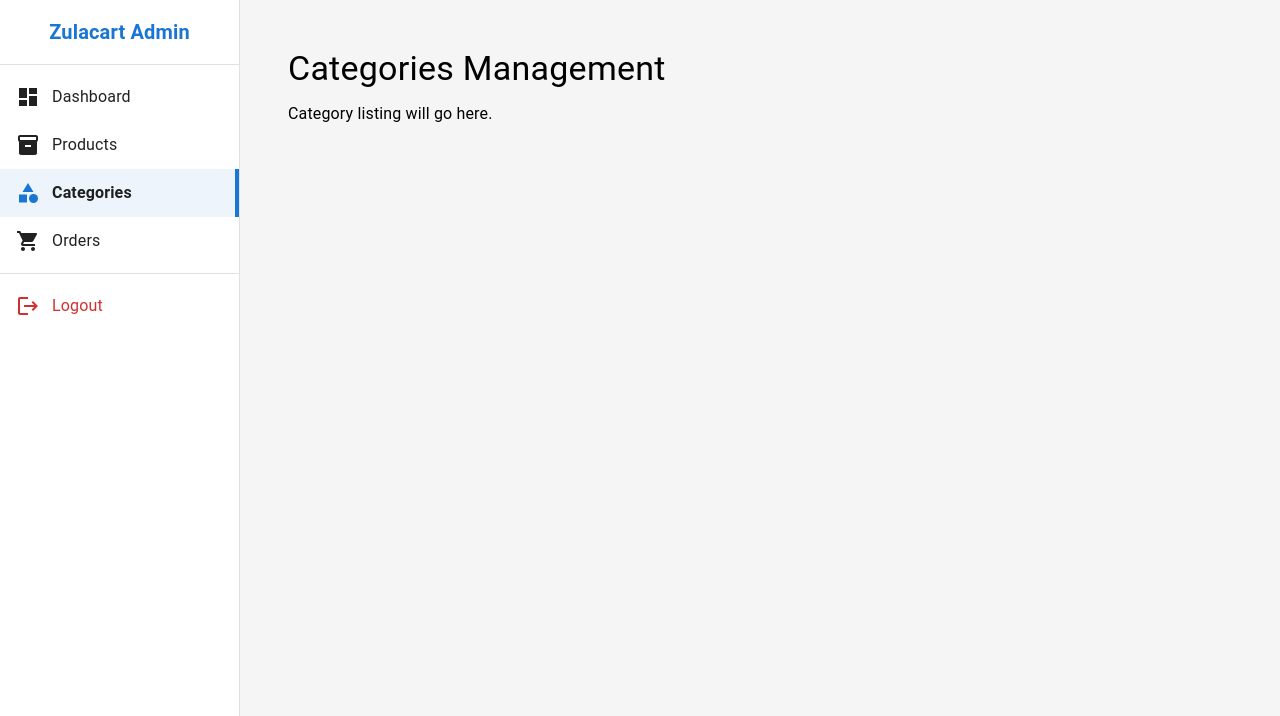
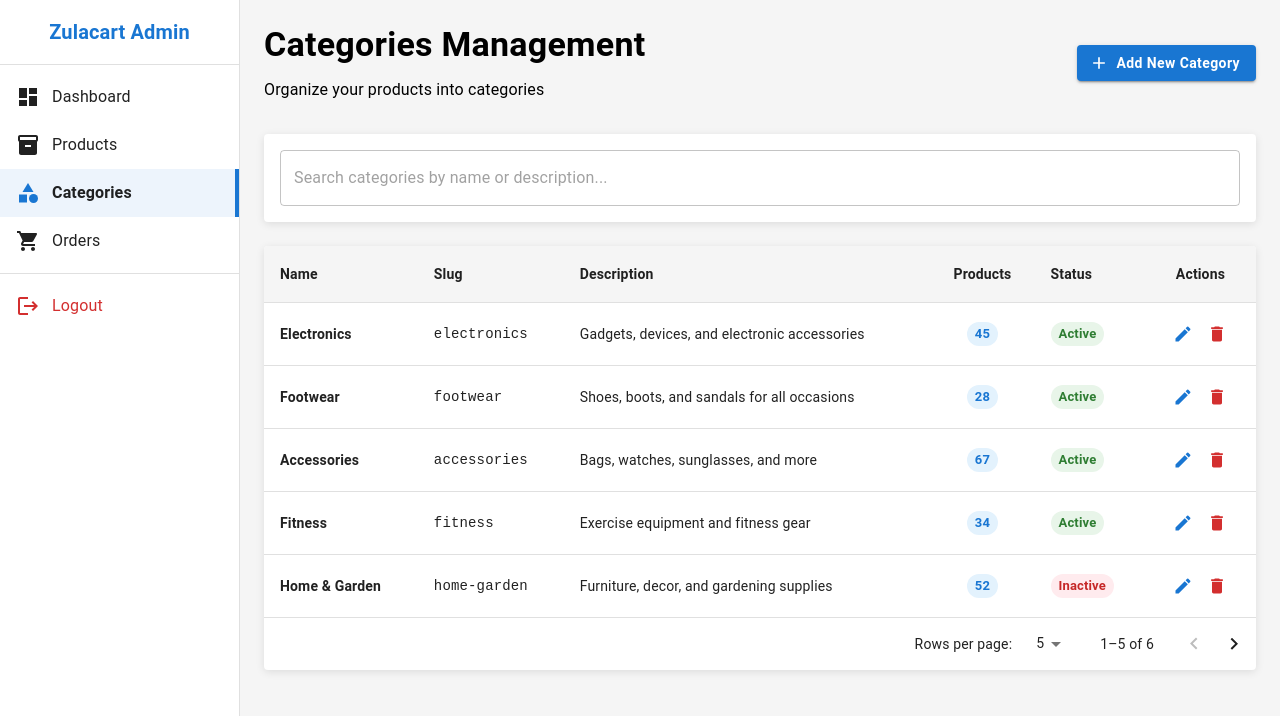
Before and after one commit to Naafeel/react-mui-ecommerce-admin-dashboard, a React (Vite) app: page /categories in a window 1280 px wide. Shown: the top 716 px of the page. Built offline with nearby package versions, Linux system fonts and the light colour scheme.

Commit message:
feat: add categories management page with MUI table and search

```diff
--- a/src/pages/Categories.jsx
+++ b/src/pages/Categories.jsx
@@ -1,14 +1,281 @@
-import { Typography, Box } from '@mui/material';
+import { useState } from 'react';
+import {
+  Box,
+  Paper,
+  Typography,
+  Button,
+  Table,
+  TableBody,
+  TableCell,
+  TableContainer,
+  TableHead,
+  TableRow,
+  TablePagination,
+  IconButton,
+  Chip,
+  TextField,
+  InputAdornment,
+} from '@mui/material';
+import AddIcon from '@mui/icons-material/Add';
+import EditIcon from '@mui/icons-material/Edit';
+import DeleteIcon from '@mui/icons-material/Delete';
+import SearchIcon from '@mui/icons-material/Search';
+
+// Dummy data - we'll connect to API later
+const dummyCategories = [
+  {
+    id: 1,
+    name: 'Electronics',
+    slug: 'electronics',
+    description: 'Gadgets, devices, and electronic accessories',
+    productCount: 45,
+    status: 'Active',
+  },
+  {
+    id: 2,
+    name: 'Footwear',
+    slug: 'footwear',
+    description: 'Shoes, boots, and sandals for all occasions',
+    productCount: 28,
+    status: 'Active',
+  },
+  {
+    id: 3,
+    name: 'Accessories',
+    slug: 'accessories',
+    description: 'Bags, watches, sunglasses, and more',
+    productCount: 67,
+    status: 'Active',
+  },
+  {
+    id: 4,
+    name: 'Fitness',
+    slug: 'fitness',
+    description: 'Exercise equipment and fitness gear',
+    productCount: 34,
+    status: 'Active',
+  },
+  {
+    id: 5,
+    name: 'Home & Garden',
+    slug: 'home-garden',
+    description: 'Furniture, decor, and gardening supplies',
+    productCount: 52,
+    status: 'Inactive',
+  },
+  {
+    id: 6,
+    name: 'Books',
+    slug: 'books',
+    description: 'Fiction, non-fiction, and educational books',
+    productCount: 89,
+    status: 'Active',
+  },
+];
 
 function Categories() {
+  const [searchTerm, setSearchTerm] = useState('');
+  const [page, setPage] = useState(0);
+  const [rowsPerPage, setRowsPerPage] = useState(5);
+
+  // Filter categories based on search term
+  const filteredCategories = dummyCategories.filter(
+    (category) =>
+      category.name.toLowerCase().includes(searchTerm.toLowerCase()) ||
+      category.description.toLowerCase().includes(searchTerm.toLowerCase())
+  );
+
+  // Handle pagination
+  const handleChangePage = (event, newPage) => {
+    setPage(newPage);
+  };
+
+  const handleChangeRowsPerPage = (event) => {
+    setRowsPerPage(parseInt(event.target.value, 10));
+    setPage(0);
+  };
+
   return (
-    <Box sx={{ p: 3 }}>
-      <Typography variant="h4" gutterBottom>
-        Categories Management
-      </Typography>
-      <Typography variant="body1">
-        Category listing will go here.
-      </Typography>
+    <Box>
+      {/* Page Header */}
+      <Box
+        sx={{
+          display: 'flex',
+          justifyContent: 'space-between',
+          alignItems: 'center',
+          mb: 4,
+        }}
+      >
+        <Box>
+          <Typography variant="h4" gutterBottom sx={{ fontWeight: 600 }}>
+            Categories Management
+          </Typography>
+          <Typography variant="body1" color="text.secondary">
+            Organize your products into categories
+          </Typography>
+        </Box>
+        <Button
+          variant="contained"
+          startIcon={<AddIcon />}
+          sx={{
+            backgroundColor: '#1976d2',
+            '&:hover': { backgroundColor: '#1565c0' },
+            textTransform: 'none',
+            fontWeight: 600,
+          }}
+        >
+          Add New Category
+        </Button>
+      </Box>
+
+      {/* Search Bar */}
+      <Paper
+        sx={{
+          p: 2,
+          mb: 3,
+          boxShadow: '0 2px 8px rgba(0,0,0,0.1)',
+        }}
+      >
+        <TextField
+          fullWidth
+          placeholder="Search categories by name or description..."
+          value={searchTerm}
+          onChange={(e) => setSearchTerm(e.target.value)}
+          InputProps={{
+            startAdornment: (
+              <InputAdornment position="start">
+                <SearchIcon color="action" />
+              </InputAdornment>
+            ),
+          }}
+          sx={{
+            '& .MuiOutlinedInput-root': {
+              '&:hover fieldset': {
+                borderColor: '#1976d2',
+              },
+            },
+          }}
+        />
+      </Paper>
+
+      {/* Categories Table */}
+      <Paper
+        sx={{
+          boxShadow: '0 2px 8px rgba(0,0,0,0.1)',
+          overflow: 'hidden',
+        }}
+      >
+        <TableContainer>
+          <Table>
+            <TableHead>
+              <TableRow sx={{ backgroundColor: '#f5f5f5' }}>
+                <TableCell sx={{ fontWeight: 600 }}>Name</TableCell>
+                <TableCell sx={{ fontWeight: 600 }}>Slug</TableCell>
+                <TableCell sx={{ fontWeight: 600 }}>Description</TableCell>
+                <TableCell sx={{ fontWeight: 600 }} align="center">
+                  Products
+                </TableCell>
+                <TableCell sx={{ fontWeight: 600 }}>Status</TableCell>
+                <TableCell sx={{ fontWeight: 600 }} align="center">
+                  Actions
+                </TableCell>
+              </TableRow>
+            </TableHead>
+            <TableBody>
+              {filteredCategories
+                .slice(page * rowsPerPage, page * rowsPerPage + rowsPerPage)
+                .map((category) => (
+                  <TableRow
+                    key={category.id}
+                    sx={{
+                      '&:hover': { backgroundColor: '#f9f9f9' },
+                      '&:last-child td, &:last-child th': { border: 0 },
+                    }}
+                  >
+                    <TableCell>
+                      <Typography variant="body2" sx={{ fontWeight: 600 }}>
+                        {category.name}
+                      </Typography>
+                    </TableCell>
+                    <TableCell>
+                      <Typography
+                        variant="body2"
+                        color="text.secondary"
+                        sx={{ fontFamily: 'monospace', fontSize: '0.875rem' }}
+                      >
+                        {category.slug}
+                      </Typography>
+                    </TableCell>
+                    <TableCell>
+                      <Typography
+                        variant="body2"
+                        color="text.secondary"
+                        sx={{
+                          maxWidth: 300,
+                          overflow: 'hidden',
+                          textOverflow: 'ellipsis',
+                          whiteSpace: 'nowrap',
+                        }}
+                      >
+                        {category.description}
+                      </Typography>
+                    </TableCell>
+                    <TableCell align="center">
+                      <Chip
+                        label={category.productCount}
+                        size="small"
+                        sx={{
+                          backgroundColor: '#e3f2fd',
+                          color: '#1976d2',
+                          fontWeight: 600,
+                        }}
+                      />
+                    </TableCell>
+                    <TableCell>
+                      <Chip
+                        label={category.status}
+                        size="small"
+                        sx={{
+                          backgroundColor:
+                            category.status === 'Active' ? '#e8f5e9' : '#ffebee',
+                          color:
+                            category.status === 'Active' ? '#2e7d32' : '#c62828',
+                          fontWeight: 600,
+                        }}
+                      />
+                    </TableCell>
+                    <TableCell align="center">
+                      <IconButton
+                        size="small"
+                        color="primary"
+                        sx={{ mr: 0.5 }}
+                      >
+                        <EditIcon fontSize="small" />
+                      </IconButton>
+                      <IconButton size="small" color="error">
+                        <DeleteIcon fontSize="small" />
+                      </IconButton>
+                    </TableCell>
+                  </TableRow>
+                ))}
+            </TableBody>
+          </Table>
+        </TableContainer>
+
+        {/* Pagination */}
+        <TablePagination
+          rowsPerPageOptions={[5, 10, 25]}
+          component="div"
+          count={filteredCategories.length}
+          rowsPerPage={rowsPerPage}
+          page={page}
+          onPageChange={handleChangePage}
+          onRowsPerPageChange={handleChangeRowsPerPage}
+          sx={{
+            borderTop: '1px solid rgba(224, 224, 224, 1)',
+          }}
+        />
+      </Paper>
     </Box>
   );
 }
```
